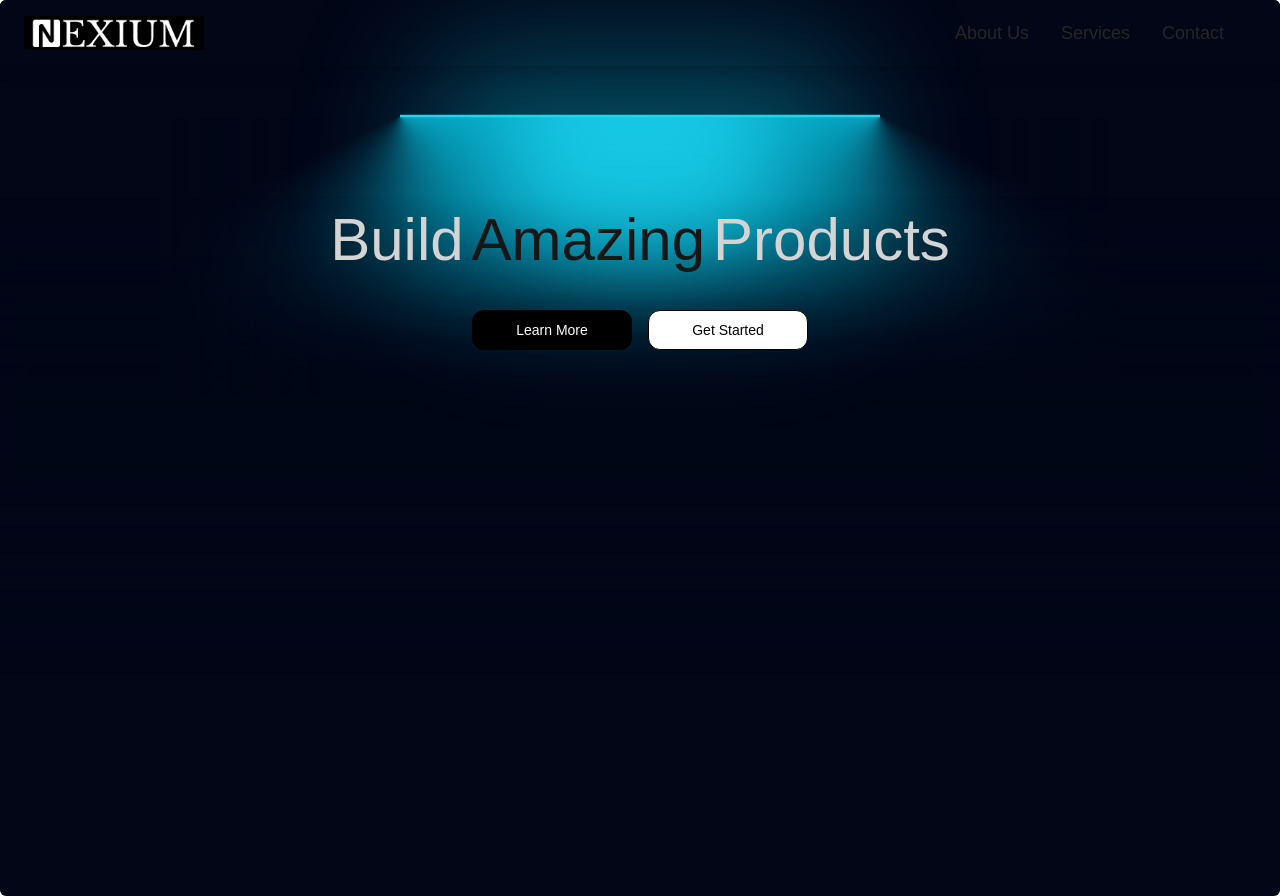
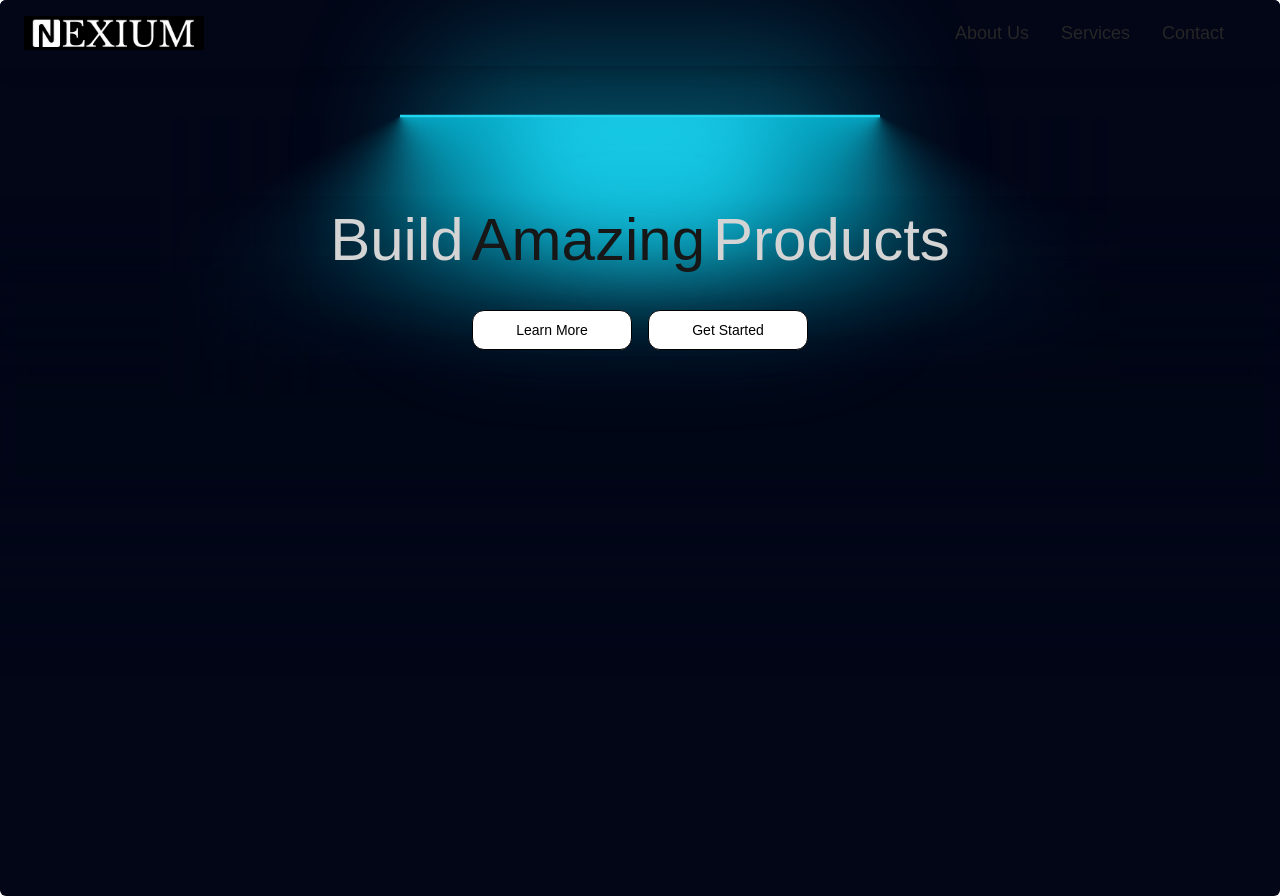
Before and after one commit to Ali-Ch-001/nexium, a Next.js app: page / in a window 1280 px wide. Built offline with nearby package versions, Linux system fonts and the light colour scheme.

Commit message:
fixessss

```diff
--- a/app/page.tsx
+++ b/app/page.tsx
@@ -1,11 +1,11 @@
-import NavbarMenu from "@/components/ui/navbar-menu";
+import NavbarMenu from "@/components/sections/navbar-menu";
 import { Hero } from "@/components/sections/hero";
 
 export default function Home() {
   return (
-    <div>
+    <>
       <NavbarMenu />
       <Hero />
-    </div>
+    </>
   );
 }
--- a/components/ui/navbar-menu.tsx
+++ b/components/sections/navbar-menu.tsx
@@ -2,7 +2,7 @@
 import { motion } from "framer-motion";
 import Link from "next/link";
 import Image from "next/image";
-import { HoveredLink } from "./HoveredLink";
+import { HoveredLink } from "../ui/HoveredLink";
 
 const transition = {
   type: "spring",
--- a/components/ui/Hero-Content.tsx
+++ b/components/ui/Hero-Content.tsx
@@ -24,7 +24,7 @@ export function HeroContent() {
       </div>
 
       <div className="flex flex-col md:flex-row space-y-4 md:space-y-0 space-x-0 md:space-x-4 mt-10">
-        <button className="w-40 h-10 rounded-xl bg-black border dark:border-white border-transparent text-white text-sm">
+        <button className="w-40 h-10 rounded-xl bg-white text-black border border-black text-sm">
           Learn More
         </button>
         <button className="w-40 h-10 rounded-xl bg-white text-black border border-black text-sm">
```
